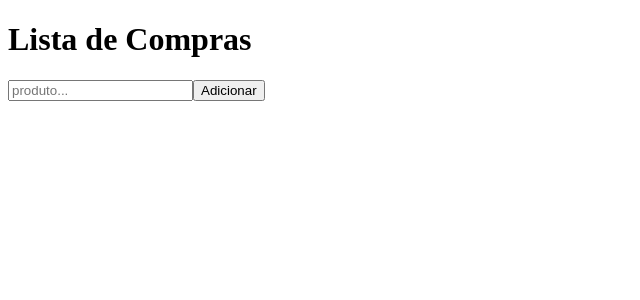
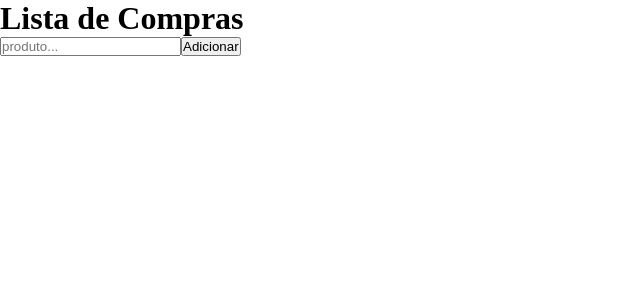
Before and after one commit to Andre-eugenio-almeida/LISTA-DE-COMPRAS, a React (Vite) app in the folder projeto-react/: page / in a window 1280 px wide. Shown: the top 300 px of the page, without its empty margins (0-640 px from the left). Built offline with nearby package versions, Linux system fonts and the light colour scheme.

Commit message:
import styledComponents

```diff
--- a/projeto-react/package.json
+++ b/projeto-react/package.json
@@ -12,6 +12,7 @@
   "dependencies": {
     "react": "^18.2.0",
     "react-dom": "^18.2.0",
+    "styled-components": "^6.1.8",
     "uuid": "^9.0.1"
   },
   "devDependencies": {
--- a/projeto-react/src/index.css
+++ b/projeto-react/src/index.css
@@ -0,0 +1,6 @@
+*{
+    padding: 0;
+    margin: 0;
+    box-sizing: border-box;
+
+}
--- a/projeto-react/src/main.jsx
+++ b/projeto-react/src/main.jsx
@@ -1,6 +1,6 @@
 import React from 'react'
 import ReactDOM from 'react-dom/client'
-import Home from './Home.jsx'
+import Home from './pages/Home/index.jsx'
 import './index.css'
 
 ReactDOM.createRoot(document.getElementById('root')).render(
--- /dev/null
+++ b/projeto-react/src/pages/Home/styles.jsx
@@ -0,0 +1,3 @@
+import styled from 'styled-components'
+
+const AddButton = styled.button
```
Also changed, not shown: projeto-react/src/pages/Home/index.jsx (renamed from projeto-react/src/Home.jsx), 1 other file (tests, documents, lock files or other folders).
